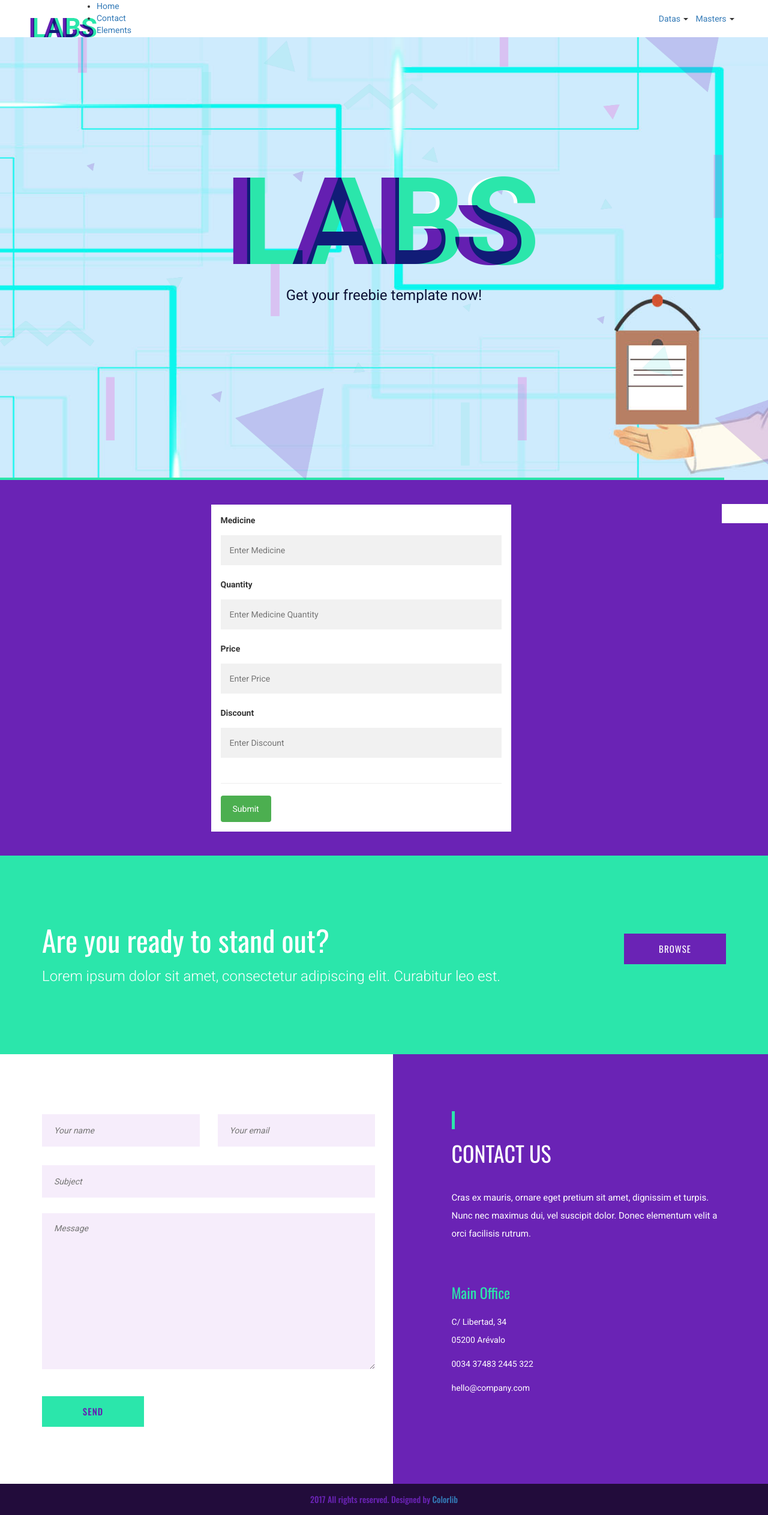
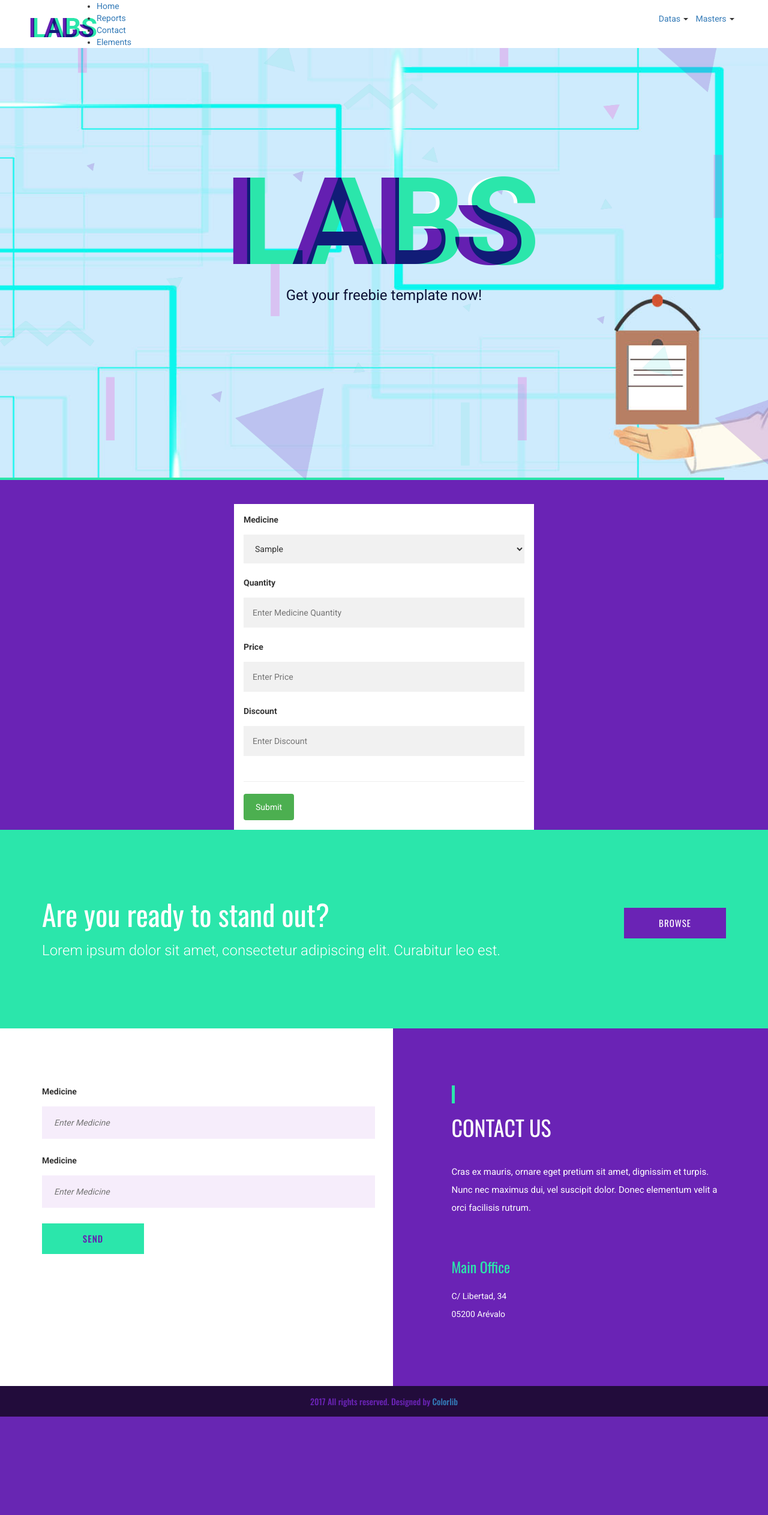
Before and after one commit to MUHAMMADALYAN/Hospital_Billing_System, a Django app: page / in a window 1280 px wide. Shown: the whole page at 60% size. After the commit the page ends 2361 px from the top, so only its background shows below. Run offline with Django 3.2, Linux system fonts and the light colour scheme; tables that the repository leaves empty hold one stand-in row (values such as "Sample post"); some libraries are stand-ins or nearby versions.

Commit message:
New feature of options is added in medicine saling module which auto generate by data of medicine in stock

```diff
--- a/module1/urls.py
+++ b/module1/urls.py
@@ -6,7 +6,7 @@ urlpatterns = [
     path('', views.home),
     path('home.html', views.home),
     path('datas',views.datas),
-
+    path('reports',views.reports),
     path('masters',views.masters),
     path('contact.html',views.contact)
 ]
--- a/module1/views.py
+++ b/module1/views.py
@@ -1,4 +1,4 @@
-from django.contrib.auth.models import User
+
 from django.shortcuts import render, redirect
 
 
@@ -8,17 +8,22 @@ from module1.models import Sale, item
 
 
 def home(request):
+
+
     if request.method == 'POST':
         product(request)
         return redirect('/')
     else:
-        return render(request,'home.html')
+
+        dic = item_report()
+        context = {'dic': dic}
+        return render(request,'home.html',context)
 
 def contact(request):
     return render(request,'contact.html')
 
-
-
+def reports(request):
+    return render(request,'reports.html')
 
 def masters(request):
     if request.method == 'POST':
@@ -36,12 +41,24 @@ def masters(request):
 def datas(request):
     total=0
     allsales = Sale.objects.all()
+    #each row is object and when we use .all it makes a list of objects or rows
+    #The line, first_car_object= Car.objects.first() gets the first object from the Car database.
+    #So, if we have 3 cars in our database, Car 1, Car 2, and Car 3, all these will be stored in the all_objects variable.
     for obj in allsales:
         total=total+ obj.price
     allclients = client.objects.all()
     allitems=item.objects.all()
+    context = {'allsales': allsales,'total':total ,'allclients' : allclients,'allitems':allitems}
+    return render(request, 'datas', context)
 
 
-
-    context = {'allsales': allsales,'total':total ,'allclients' : allclients,'allitems':allitems}
-    return render(request, 'datas', context)
+# this fun will get all medicines name stored in the database and display in medicine entry module
+# here we have used set() in order to avoid duplicate value an then convert it into dictonary to move into html page
+def item_report():
+    io = item.objects.all()
+    st = set()
+    for i in io:
+        it=i.Item
+        st.add(it)
+    dic = dict.fromkeys(st)
+    return dic
--- a/templates/home.html
+++ b/templates/home.html
@@ -55,7 +55,6 @@
                       <ul class="dropdown-menu">
                         <li><a href="masters#client">Client Master</a></li>
                         <li><a href="masters#item">Item Master</a></li>
-
                       </ul>
                 </li>
 				<li class="dropdown">
@@ -69,7 +68,9 @@
                       </ul>
                 </li>
 
+                <li><a href="reports">Reports</a></li>
 				<li><a href="contact.html">Contact</a></li>
+
 				<li><a href="elements.html">Elements</a></li>
 
 
@@ -116,7 +117,11 @@
                     <form action=" " method="post">{% csrf_token %}
 
                         <label for="Medicine"><b>Medicine</b></label>
-                        <input type="text" placeholder="Enter Medicine" name="Medicine" required>
+                        <select id="medicine_name ">
+                             {% for i in dic %}
+                             <option value="i"> {{ i }} </option>
+                            {% endfor %}
+                    </select>
                         <label for="Quantity"><b>Quantity</b></label>
                         <input type="number" min="0" placeholder="Enter Medicine Quantity" name="Quantity" required>
 
@@ -131,27 +136,7 @@
                     </form>
                 </div>
             </div>
-
-            <div class="col">
-				<div class="container1">
-					<!-- single card -->
-
-                    <form  action="">
-
-
-
-
-                    </form>
-                </div>
-
-
-            </div>
         </div>
-        <br>
-        <br>
-		<!-- card section end-->
-
-
 	</div>
 	<!-- About section end -->
 
@@ -194,22 +179,21 @@
 					<p>Cras ex mauris, ornare eget pretium sit amet, dignissim et turpis. Nunc nec maximus dui, vel suscipit dolor. Donec elementum velit a orci facilisis rutrum. </p>
 					<h3 class="mt60">Main Office</h3>
 					<p class="con-item">C/ Libertad, 34 <br> 05200 Arévalo </p>
-					<p class="con-item">0034 37483 2445 322</p>
-					<p class="con-item">hello@company.com</p>
+
 				</div>
 				<!-- contact form -->
 				<div class="col-md-6 col-pull">
 					<form class="form-class" id="con_form">
 						<div class="row">
-							<div class="col-sm-6">
-								<input type="text" name="name" placeholder="Your name">
-							</div>
-							<div class="col-sm-6">
-								<input type="text" name="email" placeholder="Your email">
-							</div>
+
 							<div class="col-sm-12">
-								<input type="text" name="subject" placeholder="Subject">
-								<textarea name="message" placeholder="Message"></textarea>
+
+                                <label for="Medicine"><b>Medicine</b></label>
+                                <input type="text" placeholder="Enter Medicine" name="Medicine" required>
+
+                                <label for="Medicine"><b>Medicine</b></label>
+                                <input type="text" placeholder="Enter Medicine" name="Medicine" required>
+
 								<button class="site-btn">send</button>
 							</div>
 						</div>
```
Also changed, not shown: templates/elements.html (+9 -0 lines), module1/form.py (line endings or trailing spaces), 1 other file.
